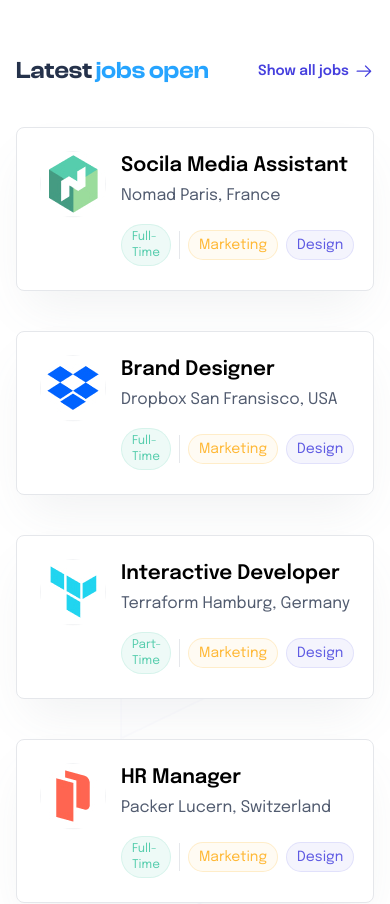
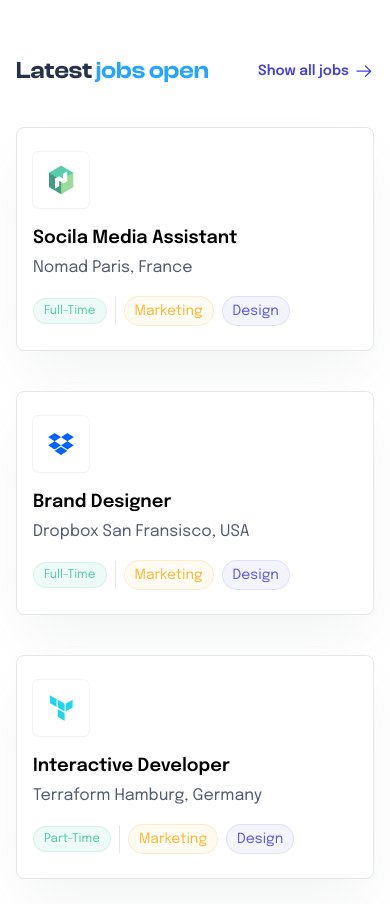
Before and after one commit to sucre-samuel1/JobHuntly, a React (Vite) app: page / in a window 390 px wide. Shown: the part 5900-6804 px from the top of the page. Built offline with nearby package versions, Linux system fonts and the light colour scheme.

Commit message:
fix(style): fix latest job section broken layout

```diff
--- a/src/components/LatestJobs/LatestJobs.jsx
+++ b/src/components/LatestJobs/LatestJobs.jsx
@@ -2,6 +2,7 @@ import { Link } from "react-router-dom";
 import { latestJobLists } from "../../Data/Data.js";
 import Pattern from "../../assets/images/latest-jobs/Pattern.svg";
 import SectionText from "../SectionText/SectionText.jsx";
+import { generateSlug } from "../../utils/index.js";
 const LatestJobs = () => {
   return (
     <section className="py-20">
@@ -17,26 +18,22 @@ const LatestJobs = () => {
           <div className="grid grid-cols-1 gap-10 mt-10 md:gap-y-4 md:grid-cols-2 xl:grid-cols-3">
             {latestJobLists.map((joblist) => (
               <div
-                className="flex items-start px-6 py-6 transition duration-300 bg-white border rounded-lg shadow-2xl shadow-gray-500/10 hover:-translate-y-2 lg:px-6"
+                className="flex items-start px-4 py-6 transition duration-300 bg-white border rounded-lg  shadow-2xl shadow-gray-500/10 hover:-translate-y-2 lg:px-6 flex-col min-w-min xs:flex-row gap-4 xs:gap-0"
                 key={joblist.id}
               >
-                <div className="flex items-center justify-center flex-shrink-0 w-16 h-16 mr-4 bg-white rounded-full shadow-sm ring-1 ring-gray-100">
+                <div className="flex items-center justify-center flex-shrink-0 w-14 h-14 lg:w-16 lg:h-16 mr-4 bg-white rounded-md sm:rounded-full shadow-sm ring-1 ring-gray-100">
                   <img
                     src={joblist.logo}
-                    className="flex-shrink-0 object-cover lg:w-10"
+                    className="flex-shrink-0 object-cover w-8 lg:w-10"
                     alt={joblist.companyName}
                   />
                 </div>
                 <div>
                   <Link
-                    to={`${joblist.title
-                      .toLowerCase()
-                      .trim()
-                      .split(" ")
-                      .join("-")}`}
+                    to={`${generateSlug(joblist.title)}`}
                     className="transition duration-300 select-none hover:text-primaryColor"
                   >
-                    <h3 className="mb-1 text-xl font-semibold">
+                    <h3 className="mb-1 text-lg sm:text-xl font-semibold">
                       {joblist.title}
                     </h3>
                   </Link>
@@ -44,7 +41,7 @@ const LatestJobs = () => {
                     {joblist.companyName} <span>{joblist.location}</span>
                   </p>
 
-                  <div className="flex items-center mt-4">
+                  <div className="flex items-center mt-4 *:text-nowrap">
                     <label
                       htmlFor=""
                       className="px-[10px] text-xs py-[4px] lg:text-sm border border-[#56cdad29] select-none text-[#56CDAD] rounded-full bg-[#56CDAD1A]"
--- a/tailwind.config.js
+++ b/tailwind.config.js
@@ -34,6 +34,9 @@ export default {
         redHatDisplay: ["Red Hat Display", "sans-serif"],
         clashDisplay: ["Clash Display", "sans-serif"],
       },
+      screens: {
+        xs: "480px",
+      },
     },
   },
   plugins: [tailwindScrollbar],
```
